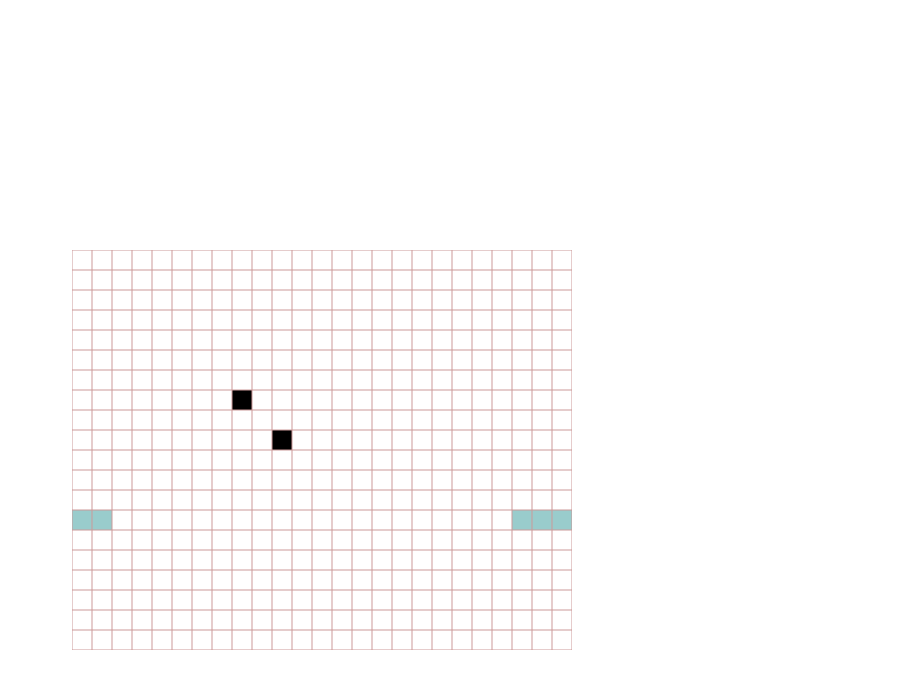
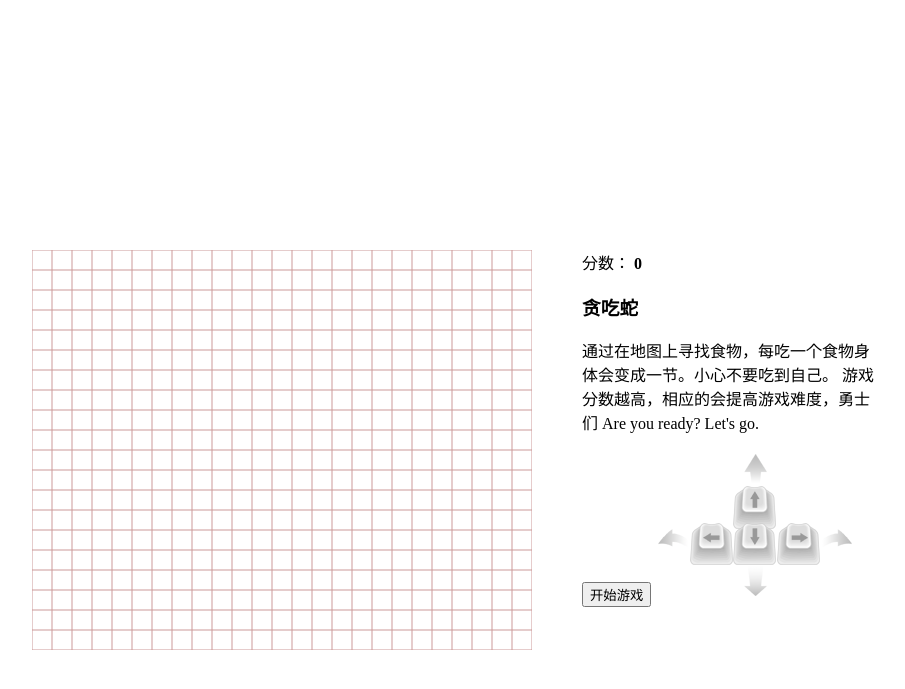
Before and after one commit to gxiaobang/blog, a Jekyll site: the page static/snake.html, which Jekyll copies as it is, in a window 1280 px wide. Shown: the top 689 px of the page, without its empty margins (68-973 px from the left). Built offline with Jekyll 4.4.1, drawn with Linux system fonts in a browser that asks for light colours; some of the changed lines change nothing that is shown.

Commit message:
amend snake

```diff
--- a/assets/javascripts/snake.js
+++ b/assets/javascripts/snake.js
@@ -36,6 +36,7 @@
 function init() {
 	var cvs = $selector( '#cvs' )[0],
 		ctx = cvs.getContext( '2d' ),
+		score = $selector( '#score' )[0],
 		// 设置单位大小
 		u = 20,
 		R = Math.ceil( cvs.height / u ),
@@ -45,9 +46,12 @@
 		y = Math.ceil( random( 5, R - 5 ) ),
 		snake;
 
-	snake = new Snake( { R: R, C: C, x: x, y: y, u: u, ctx: ctx } );
+	snake = new Snake( { R: R, C: C, x: x, y: y, u: u, ctx: ctx, score: score } );
+	update( cvs, ctx, [function() { snake.draw() }, function() { createGrid( R, C, u, cvs, ctx ) }]);
 
-	update( cvs, ctx, [function() { snake.draw() }, function() { createGrid( R, C, u, cvs, ctx ) }]);
+	$selector('#btn_start')[0].onclick = function() {
+		snake.start();
+	};
 }
 // 刷新canvas
 function update( cvs, ctx, callbacks ) {
@@ -72,9 +76,16 @@
 		// 移动设置
 		this.beginTime = +new Date;
 		this.speed = 100;
+		// 游戏开始默认值
+		this.isOver = false;
+		this.score = 0;
 
 		this.create();
 		this.listen();
+	},
+	// 游戏开始
+	start: function() {
+		this.isStart = true;
 	},
 	// 创建Snake
 	create: function() {
@@ -153,22 +164,59 @@
 				this.nodes[0].r = 0;
 			}
 
-			this.eat();
+			if( this.testOver() ) {
+				this.isOver = true;
+				alert( 'Game is over. Thank you for playing.' );
+			}
+			else if( this.testEat() ) {
+				this.eat();
+			}
 		}
 	},
+	setScore: function() {
+		this.score += 100;
+		this.options.score.innerHTML = ' ' + this.score + ' ';
+	},
+	// 游戏规则
+	rule: function() {
+		var coef = Math.floor( this.score / 1000 );
+		this.food.create( 2 + coef );
+		this.speed = 100 - coef * 20;
+	},
 	eat: function() {
-		if(this.testEat()) {
-			this.nodes.push( {} );
+		this.remove( this.food.nodes, this.eatup );
+		this.nodes.push( {} );
+		this.setScore();
+
+		if( !this.food.nodes.length ) {
+			this.rule();
 		}
+	},
+	remove: function( arr, item ) {
+		var index = arr.indexOf( item );
+
+		if( ~index ) {
+			arr.splice( index, 1 );
+		}
+
+		return index;
 	},
 	testEat: function() {
 		for( var i = 0, food; food = this.food.nodes[i]; i++ ) {
 			if( food.r == this.nodes[0].r && food.c == this.nodes[0].c ) {
-				this.food.nodes.splice( i, 1 );
-				console.log( true );
+				this.eatup = food;
 				return true;
 			}
 		}
+		return false;
+	},
+	testOver: function(){
+		for( var i = 1; i < this.nodes.length; i++ ) {
+			if( this.nodes[0].r == this.nodes[i].r && this.nodes[0].c == this.nodes[i].c ) {
+				return true;
+			}
+		}
+
 		return false;
 	},
 	drawRect: function( c, r ) {
@@ -182,8 +230,13 @@
 		ctx.fill();
 		ctx.restore();
 	},
-	draw : function() {
-		this.move();
+	draw: function() {
+		if( !this.isStart ) return;
+
+		if( !this.isOver ) {
+			// snake 移动
+			this.move();
+		}
 
 		var i;
 		for( i = 0; i < this.nodes.length; i++ ) {
@@ -209,8 +262,9 @@
 			this.drawFood( this.nodes[i].c, this.nodes[i].r, this.u, ctx );
 		}
 	},
-	drawFood: function( r, c, u, ctx ) {
+	drawFood: function( c, r, u, ctx ) {
 		ctx.save();
+		ctx.fillStyle = '#9999CC';
 		ctx.beginPath();
 		ctx.rect( c * u, r * u, u, u);
 		ctx.fill();
@@ -223,7 +277,7 @@
 			this.nodes.push( this.createRandom() );
 		}
 
-		console.log( this.nodes );
+		// console.log( this.nodes );
 	},
 	// 随机创建
 	createRandom: function() {
--- a/static/snake.html
+++ b/static/snake.html
@@ -5,19 +5,41 @@
 	<title>贪吃蛇</title>
 	<script type="text/javascript" src="../assets/javascripts/snake.js"></script>
 	<style type="text/css">
-
 	body {
 		overflow: hidden;
 	}
 	canvas {
 		position: absolute;
-		left: 0; top: 0; right: 500px; bottom: 0;
+		top: 0; bottom: 0; left: 100px;
 		margin: auto;
+	}
+	.readme {
+		position: absolute;
+		top: 0; bottom: 0; left: 650px;
+		margin: auto;
+
+		width: 300px; height: 400px;
+	}
+	.readme .description {
+
 	}
 	</style>
 </head>
 <body>
 
 <canvas id="cvs" width="500" height="400"></canvas>
+
+<div class="readme">
+	<div>分数：<strong id="score"> 0 </strong></div>
+	<div class="description">
+		<h3>贪吃蛇</h3>
+		<p>
+			通过在地图上寻找食物，每吃一个食物身体会变成一节。小心不要吃到自己。
+			游戏分数越高，相应的会提高游戏难度，勇士们 Are you ready? Let's go.
+		</p>
+	</div>
+	<button id="btn_start">开始游戏</button>
+	<img src="../assets/images/20040627063556376787.gif">
+</div>
 </body>
 </html>
```
Also changed, not shown: assets/images/20040627063556376787.gif (added).
